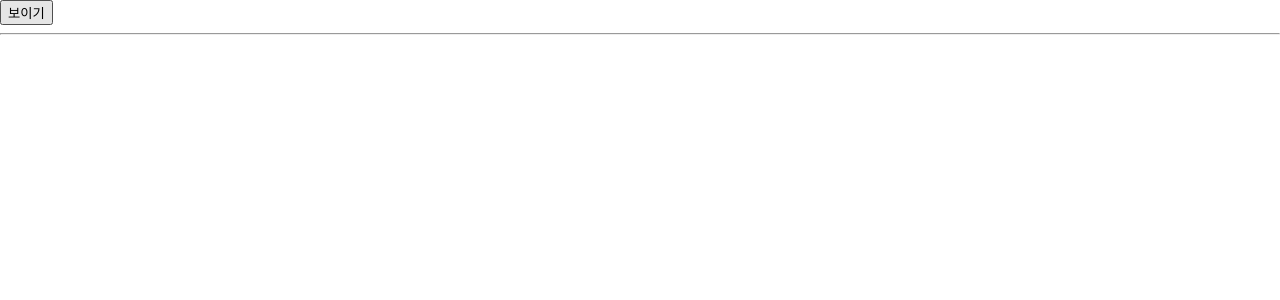
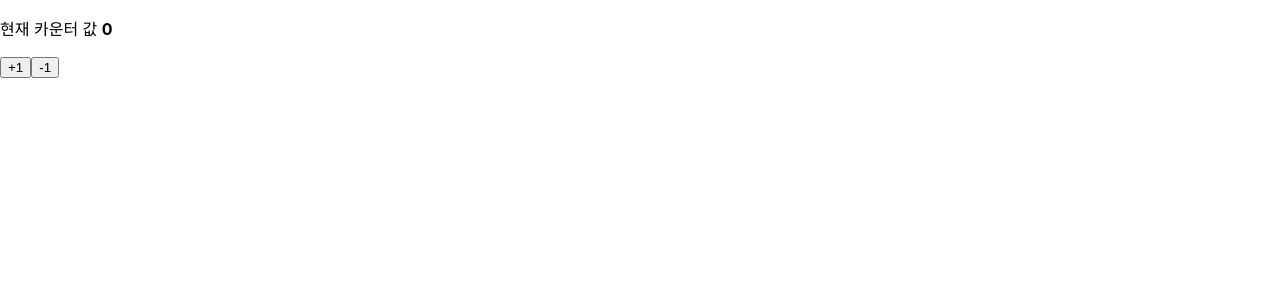
Before and after one commit to alswns6327/hooks-tutorial, a React (Create React App) app: page / in a window 1280 px wide. Shown: the top 300 px of the page. Built offline with nearby package versions, Linux system fonts and the light colour scheme.

Commit message:
useReducer

```diff
--- a/src/App.js
+++ b/src/App.js
@@ -8,12 +8,12 @@ function App() {
   const [visible, setVisible] = useState(false);
   return (
     <div>
-      <button onClick={()=>{setVisible(!visible)}}>
+      {/* <button onClick={()=>{setVisible(!visible)}}>
         {visible? '숨기기' : '보이기'}
       </button>
-      {/* <Counter></Counter> */}
       <hr/>
-      {visible && <Info></Info>}
+      {visible && <Info></Info>} */}
+      <Counter></Counter>
     </div>
   );
 }
--- a/src/Counter.js
+++ b/src/Counter.js
@@ -1,15 +1,27 @@
-import React, { useState } from 'react';
+import React, { useReducer, useState } from 'react';
 
 const Counter = () => {
-    const [value, setValue] = useState(0);
+
+    function reducer(stated, action) {
+        switch(action.type){
+            case 'INCREMENT':
+                return stated + 1;
+            case 'DECREMENT':
+                return --stated;
+            default:
+                return stated;
+        }
+    }
+
+    const [statea, dispatch] = useReducer(reducer, 0);
 
     return (
         <div>
             <p>
-                현재 카운터 값 <b>{value}</b>
+                현재 카운터 값 <b>{statea}</b>
             </p>
-            <button onClick={() => setValue(value + 1)}>+1</button>
-            <button onClick={() => setValue(value - 1)}>-1</button>
+            <button onClick={() => dispatch({type : "INCREMENT"})}>+1</button>
+            <button onClick={() => dispatch({type : "DECREMENT"})}>-1</button>
         </div>
     );
 };
```
